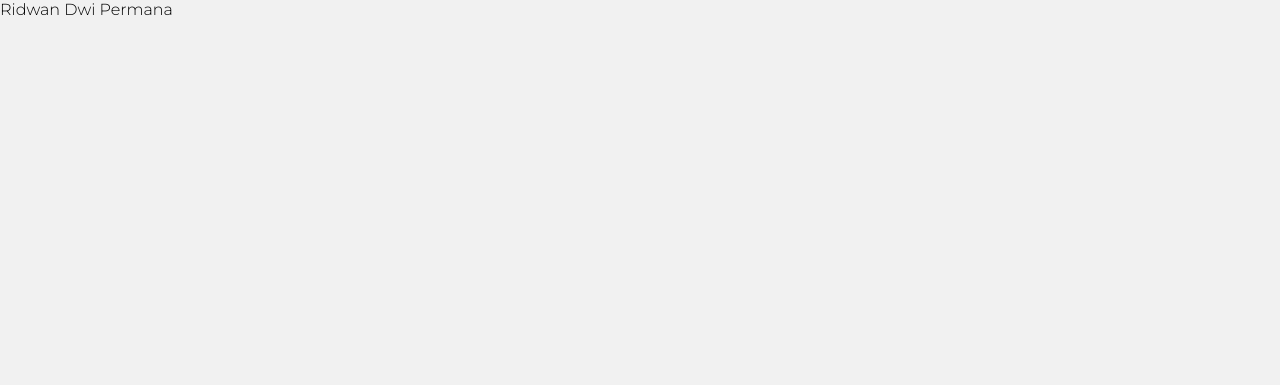
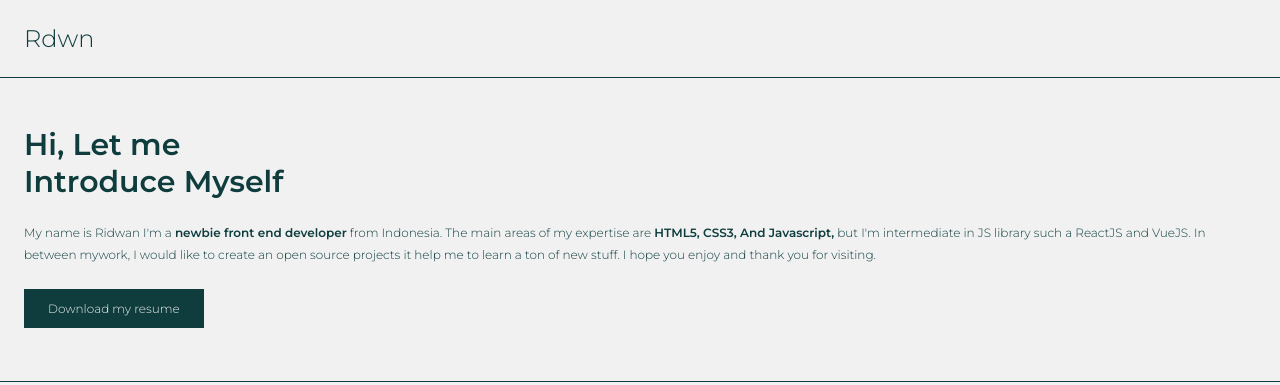
Before and after one commit to ridwanndwip/aboutme, a website: page index.html in a window 1280 px wide. Drawn offline with Linux system fonts and the light colour scheme.

Commit message:
adding hero section

```diff
--- a/index.html
+++ b/index.html
@@ -9,6 +9,19 @@
     <title>Aboutme</title>
 </head>
 <body>
-    <p> Ridwan Dwi Permana</p>
+
+<!-- navbar -->
+<nav>
+    <span> Rdwn </span>
+</nav>
+
+<!-- hero -->
+<div class="hero">
+    <span class="hero_caption">Hi, Let me <br> Introduce Myself</span>
+    <p class="hero_content">My name is Ridwan I'm a <span>newbie front end developer</span> from Indonesia. The main areas of my expertise are <span>HTML5, CSS3, And Javascript,</span> but I'm intermediate in JS library such a ReactJS and VueJS. In between mywork, I would like to create an open source projects it help me to learn a ton of new stuff. I hope you enjoy and thank you for visiting.</p>
+    <div class="hero_button">
+        <a href="#">Download my resume</a>
+    </div>
+</div>
 </body>
 </html>
--- a/src/scss/main.scss
+++ b/src/scss/main.scss
@@ -3,19 +3,17 @@
 
 // Component
 @import'style_comp/nav';
-// @import'style_comp/hero';
+@import'style_comp/hero';
 // @import'style_comp/about';
 
 
 body {
-    overflow-x: hidden;
     background-color: $color1;
-    // padding: 0 2em;
+    font-family: 'montserrat', sans-serif;
+    color: $color2;
 }
 
 * {
     margin: 0;
     padding: 0;
-    font-family: 'montserrat', sans-serif;
-    color: $color1;
 }
--- /dev/null
+++ b/src/scss/style_comp/hero.scss
@@ -0,0 +1,34 @@
+.hero{
+    display: flex;
+    flex-direction: column;
+    gap: 1em;
+    padding: 3em 1.5em;
+    border-bottom: 1px solid $color2;
+
+    &_caption{
+        display: block;
+        @include text(30px, Bold);
+        margin-bottom: .2em;
+    }
+
+    &_content{
+        display: block;
+        @include text(12px, Regular);
+        line-height: 22px;
+        span{
+            font-weight: bold;
+        }
+    }
+
+    &_button{
+        margin: 1em 0;
+
+        a{
+        @include text(12px, Regular);
+        background-color: $color2;
+        text-decoration: none;
+        color: $color1;
+        padding: 1em 2em;
+        }
+    }
+}
--- a/src/scss/style_comp/nav.scss
+++ b/src/scss/style_comp/nav.scss
@@ -1,3 +1,11 @@
-p{
-    color: black;
+nav{
+    padding: 1.5em;
+    border-bottom: 1px solid $color2;
+
+    span{
+        display: block;
+        @include responsive(m){
+            @include text(24px,Regular)
+        }
+    }
 }
--- a/src/scss/var/function.scss
+++ b/src/scss/var/function.scss
@@ -10,9 +10,13 @@ $color3:#ffffff;
     font-weight: $weight;
 }
 
+// @include text(20px,regular)
+
 @mixin flex($align,$justify, $direction){
     display: flex;
     align-items: $align;
     justify-content: $justify;
     flex-direction: $direction;
 }
+
+// @include flex(flex,center,center,center)
--- a/src/scss/var/med_query.scss
+++ b/src/scss/var/med_query.scss
@@ -44,3 +44,5 @@ $full:1680px;
         }
     }
 }
+
+// @include responsive(m){}
```
Also changed, not shown: dist/css/main.css, 1 other file.
